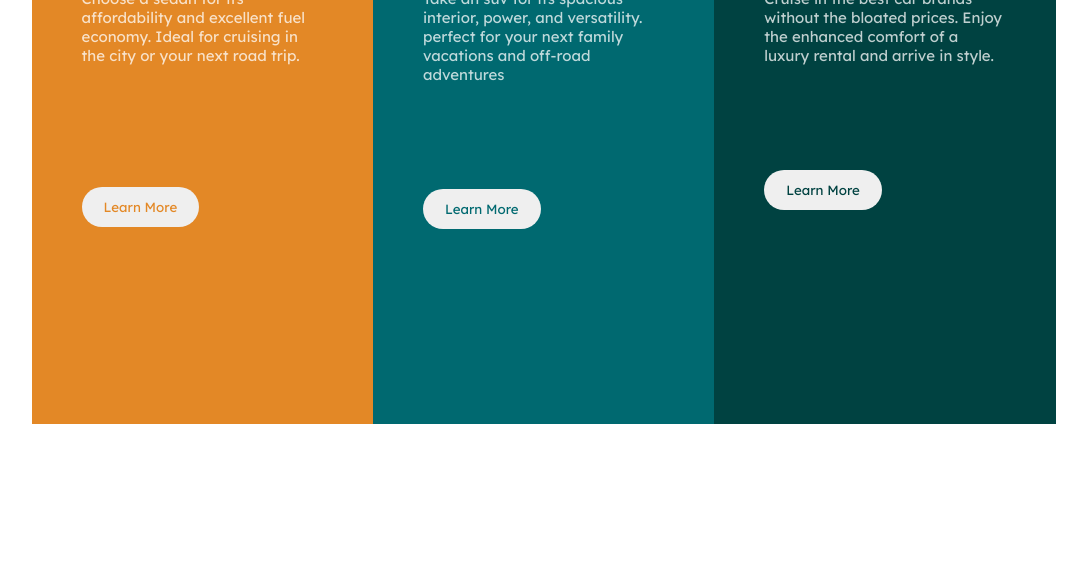
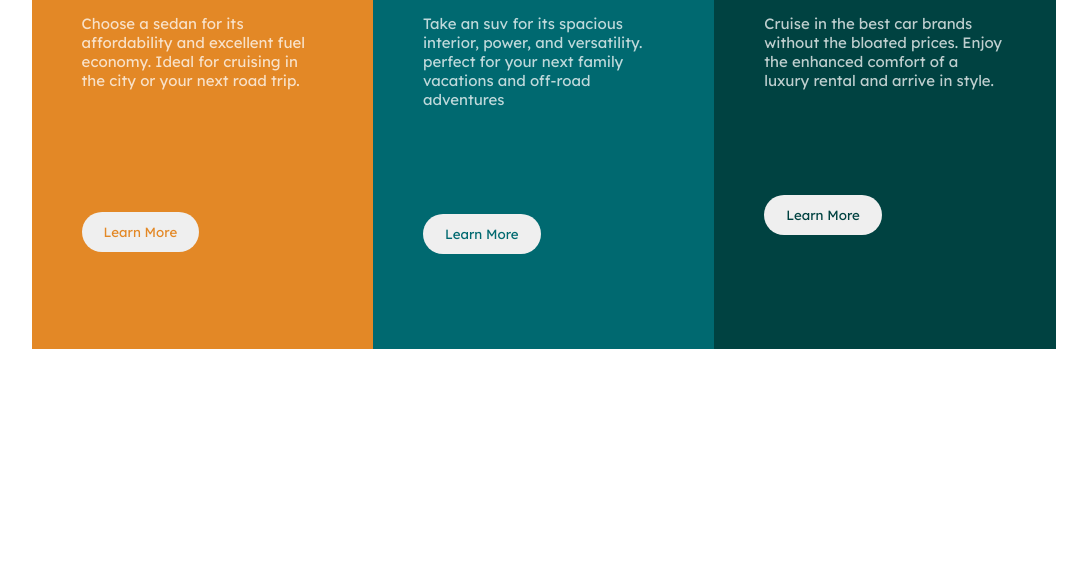
Before and after one commit to T0luj0ja/flexbox-assignment, a plain HTML site: page index.html in a window 1280 px wide. Shown: the part 236-800 px from the top of the page, without its empty margins (132-1219 px from the left). Drawn offline with Linux system fonts and the light colour scheme.

Commit message:
new changes

```diff
--- a/style.css
+++ b/style.css
@@ -11,7 +11,7 @@ body{
 }
 .container{
     width:80% ;
-    height: 600px;
+    height: 500px;
     display: flex;
    flex-direction: row;
    /* flex-wrap: wrap; */
@@ -19,7 +19,7 @@ body{
    align-content: center;
   border-radius: 90%;
    padding: 10px;
-   margin:  50px;
+   margin:  5em auto;
    margin-left: 12%;
    font-family: 'Lexend Deca', sans-serif;
    font-size: 15px;
```
